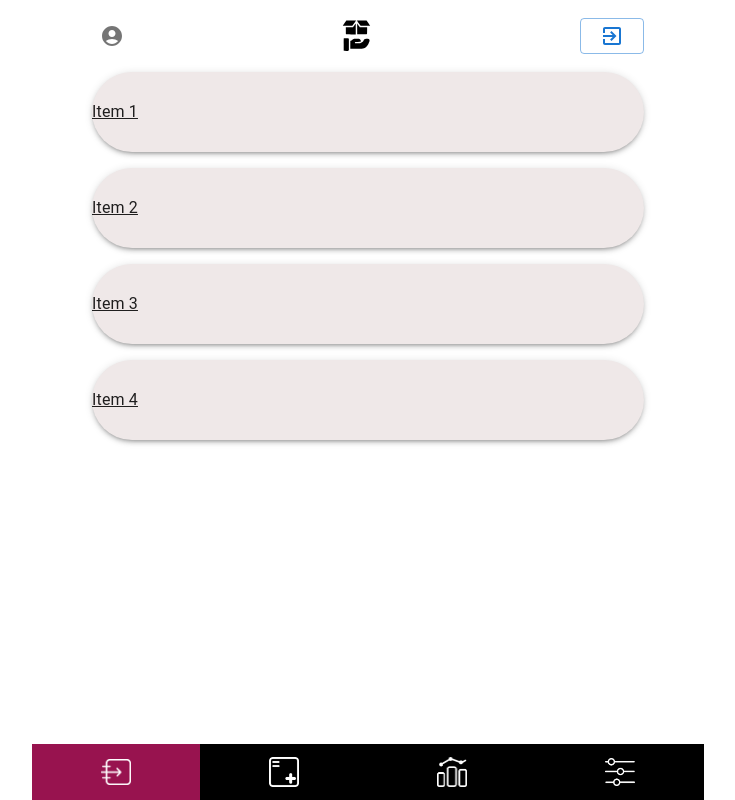
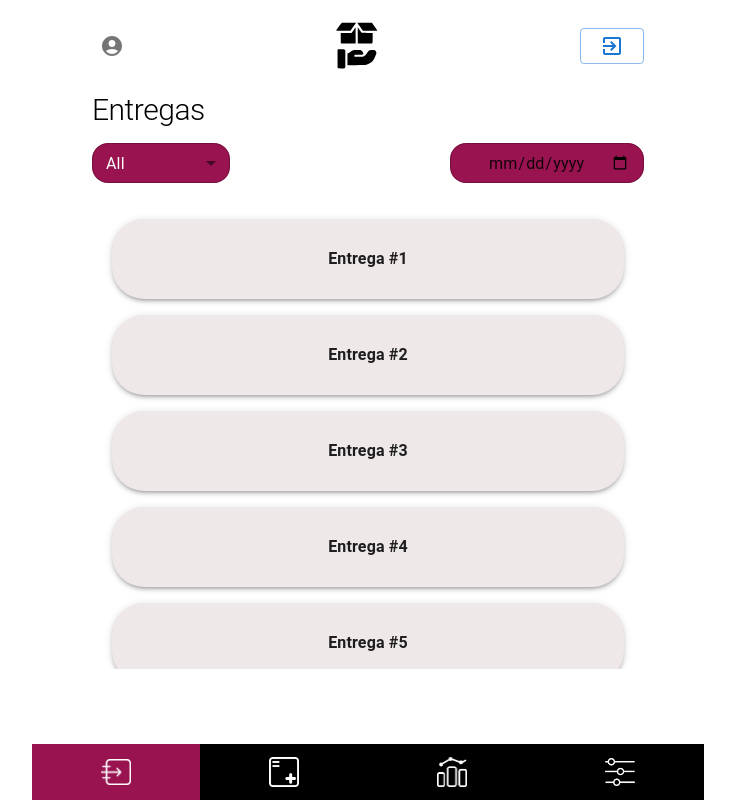
Before and after one commit to ElmerGJ/sw_orderManager, a React (Create React App) app: page /deliveries in a window 1280 px wide. Shown: the whole page, without its empty margins (272-1007 px from the left). Built offline with nearby package versions, Linux system fonts and the light colour scheme.

Commit message:
Adding Containers Structure

```diff
--- /dev/null
+++ b/src/components/TitlePage.js
@@ -0,0 +1,12 @@
+import React from 'react';
+import { Typography } from '@mui/material';
+
+const TitlePage = ({ title }) => {
+  return (
+    <Typography variant="h1" sx={{ fontSize: 30, marginBottom: 2 }}>
+      {title}
+    </Typography>
+  );
+};
+
+export default TitlePage;
--- a/src/components/buttons/ExitButton.js
+++ b/src/components/buttons/ExitButton.js
@@ -8,7 +8,7 @@ const ExitButton = () => {
     // Implement the logic to perform the exit action
     // For example, you can clear localStorage and navigate to the login page
     localStorage.clear();
-    window.location.href = '/login'; // Change this URL to your login page
+    window.location.href = '/'; // Change this URL to your login page
   };
 
   return (
--- /dev/null
+++ b/src/components/containers/ActionsContainer.js
@@ -0,0 +1,12 @@
+import React from 'react';
+import { Box } from '@mui/material';
+
+const ActionsContainer = () => {
+  return (
+    <Box sx={{ mb: 2 }}>
+      {/* Add your action buttons here */}
+    </Box>
+  );
+};
+
+export default ActionsContainer;
--- /dev/null
+++ b/src/components/containers/ContentContainer.js
@@ -0,0 +1,21 @@
+import React from 'react';
+import { Box } from '@mui/material';
+import ItemsStack from '../containers/ItemsStack'; // Import the updated ItemsStack component
+import { useNavigate } from 'react-router-dom';
+
+const ContentContainer = () => {
+  const navigate = useNavigate();
+
+  const handleItemClick = (itemId) => {
+    navigate(`/delivery-view/${itemId}`);
+  };
+
+  return (
+    <Box sx={{ mb: 2, overflowY: 'auto' }}>
+      {/* Container for ItemsStack */}
+      <ItemsStack onItemClick={handleItemClick} />
+    </Box>
+  );
+};
+
+export default ContentContainer;
--- /dev/null
+++ b/src/components/containers/FilterContainer.js
@@ -0,0 +1,51 @@
+import React from 'react';
+import { Box, Select, MenuItem, TextField, InputAdornment } from '@mui/material';
+
+const FiltersContainer = () => {
+  return (
+    <Box
+      sx={{
+        display: 'flex',
+        justifyContent: 'space-between',
+        alignItems: 'center',
+        marginBottom: 2,
+      }}
+    >
+      {/* Select Filter */}
+      <Select
+        label="Filter"
+        variant="outlined"
+        value="all" // Set "all" as the default value
+        sx={{ backgroundColor: '#98134F', color: 'white', height: '40px', width: '25%', borderRadius: 4 }}
+      >
+        <MenuItem value="all">All</MenuItem>
+        <MenuItem value="option1">Option 1</MenuItem>
+        <MenuItem value="option2">Option 2</MenuItem>
+      </Select>
+
+      {/* Date Picker */}
+      <TextField
+        label=""
+        type="date"
+        variant="outlined"
+        InputLabelProps={{ shrink: true, style: { color: 'white' } }} // Set text color to white
+        InputProps={{
+          startAdornment: (
+            <InputAdornment position="start">
+              <svg width="1em" height="1em" viewBox="0 0 24 24">
+                <path d="M0 0h24v24H0V0z" fill="none" />
+                <path
+                  fill="#98134F"
+                  d="M12 4a8 8 0 100 16 8 8 0 000-16zM6 12a6 6 0 1112 0 6 6 0 01-12 0z"
+                />
+              </svg>
+            </InputAdornment>
+          ),
+          sx: { backgroundColor: '#98134F', borderRadius: 4, height: '40px' },
+        }}
+      />
+    </Box>
+  );
+};
+
+export default FiltersContainer;
--- a/src/components/containers/ItemsStack.js
+++ b/src/components/containers/ItemsStack.js
@@ -1,40 +1,51 @@
 import React from 'react';
-import { Stack, Link, Paper } from '@mui/material';
+import { Stack, Paper, Typography } from '@mui/material';
 import { Link as RouterLink } from 'react-router-dom';
-import Item from '../items/Item'; // Update the import path
+// import Item from '../items/Item'; // Update the import path
 
 const ItemsStack = ({ onItemClick }) => {
   const items = [
-    { id: 1, text: 'Item 1' },
-    { id: 2, text: 'Item 2' },
-    { id: 3, text: 'Item 3' },
-    { id: 4, text: 'Item 4' },
+    { id: 1, text: 'Entrega #1' },
+    { id: 1, text: 'Entrega #2' },
+    { id: 1, text: 'Entrega #3' },
+    { id: 2, text: 'Entrega #4' },
+    { id: 2, text: 'Entrega #5' },
+    { id: 2, text: 'Entrega #6' },
+    { id: 3, text: 'Entrega #7' },
+    { id: 3, text: 'Entrega #8' },
+    { id: 3, text: 'Entrega #9' },
+    { id: 4, text: 'Entrega #10' },
   ];
 
   return (
-    <Stack spacing={2}>
+    <Stack spacing={2} style={{padding:'10px'}}>
       {items.map((item) => (
-        <Link
+        <RouterLink
           key={item.id}
-          component={RouterLink}
           to={`/delivery-view/${item.id}`}
-          sx={{ textDecoration: 'none', display: 'block' }} // Remove underline and make entire shape clickable
+          style={{ textDecoration: 'none' }} // Remove underline
         >
           <Paper
             elevation={3}
             sx={{
-              borderRadius: 16, // Rounded corners
+              borderRadius: 8, // Rounded corners
               backgroundColor: '#efe8e8', // Background color
               minHeight: 80, // Increase the height
               display: 'flex',
               alignItems: 'center', // Center the content vertically
               justifyContent: 'center', // Center the content horizontally
+              cursor: 'pointer', // Show pointer cursor on hover
             }}
             onClick={() => onItemClick(item.id)}
           >
-            <Item id={item.id} text={item.text} />
+            <Typography
+              variant="body1"
+              sx={{ fontWeight: 'bold', textDecoration: 'none', color: 'inherit' }}
+            >
+              {item.text}
+            </Typography>
           </Paper>
-        </Link>
+        </RouterLink>
       ))}
     </Stack>
   );
--- /dev/null
+++ b/src/components/containers/TopContainer.js
@@ -0,0 +1,30 @@
+import React from 'react';
+import { Box } from '@mui/material';
+import AccountButton from '../buttons/AccountButton';
+import ExitButton from '../buttons/ExitButton';
+import Logo from '../../assets/logo.svg';
+
+const TopContainer = () => {
+  return (
+    <Box
+      sx={{
+        blockSize: 'auto',
+        mb: 2,
+        display: 'flex',
+        alignItems: 'center',
+        justifyContent: 'space-between',
+      }}
+    >
+      {/* Account Button */}
+      <AccountButton />
+
+      {/* Logo */}
+      <img src={Logo} alt="Logo" style={{ height: '60px', width: 'auto' }} />
+
+      {/* Exit Button */}
+      <ExitButton />
+    </Box>
+  );
+};
+
+export default TopContainer;
--- a/src/pages/Deliveries.js
+++ b/src/pages/Deliveries.js
@@ -1,48 +1,36 @@
 import React from 'react';
-import { Container, Box } from '@mui/material';
+import { Container } from '@mui/material';
 import BottomMenu from '../components/nav/BottomMenu';
-import AccountButton from '../components/buttons/AccountButton';
-import ItemsStack from '../components/containers/ItemsStack'; // Import the updated ItemsStack component
-import ExitButton from '../components/buttons/ExitButton'; // Import the ExitButton component
-import Logo from '../assets/logo.svg'; // Import the logo SVG
-import { useNavigate } from 'react-router-dom';
+import TopContainer from '../components/containers/TopContainer'; // Import the TopContainer component
+import ContentContainer from '../components/containers/ContentContainer'; // Import the ContentContainer component
+import ActionsContainer from '../components/containers/ActionsContainer'; // Import the ActionsContainer component
+import FilerContainer from '../components/containers/FilterContainer';
+import TitlePage from '../components/TitlePage';
 
 const Deliveries = () => {
-  const navigate = useNavigate();
+    return (
+        <Container maxWidth="sm" sx={{ padding: 2 }}>
+            {/* Top Container */}
+            <TopContainer />
 
-  const handleItemClick = (itemId) => {
-    navigate(`/delivery-view/${itemId}`);
-  };
+            {/* Title Page Container */}
+            <TitlePage title={'Entregas'}/>
 
-  return (
-    <Container maxWidth="sm" sx={{ padding: 2 }}>
-      <Box
-        sx={{
-          mb: 2,
-          display: 'flex',
-          alignItems: 'center',
-          justifyContent: 'space-between',
-        }}
-      >
-        {/* Account Button */}
-        <AccountButton />
+            {/* Filter Container */}
+            <FilerContainer />
 
-        {/* Logo */}
-        <img src={Logo} alt="Logo" style={{ height: '40px', width: 'auto' }} />
+            {/* Scrollable Content Container */}
+            <div style={{ maxHeight: 'calc(100vh - 350px)', overflowY: 'auto', padding: '10px' }}>
+                <ContentContainer />
+            </div>
 
-        {/* Exit Button */}
-        <ExitButton />
-      </Box>
+            {/* Actions Container */}
+            <ActionsContainer />
 
-      <Box sx={{ mb: 2 }}>
-        {/* Container for ItemsStack */}
-        <ItemsStack onItemClick={handleItemClick} />
-      </Box>
-
-      {/* BottomMenu */}
-      <BottomMenu selectedRoute="/deliveries" />
-    </Container>
-  );
+            {/* BottomMenu */}
+            <BottomMenu selectedRoute="/deliveries" />
+        </Container>
+    );
 };
 
 export default Deliveries;
```
